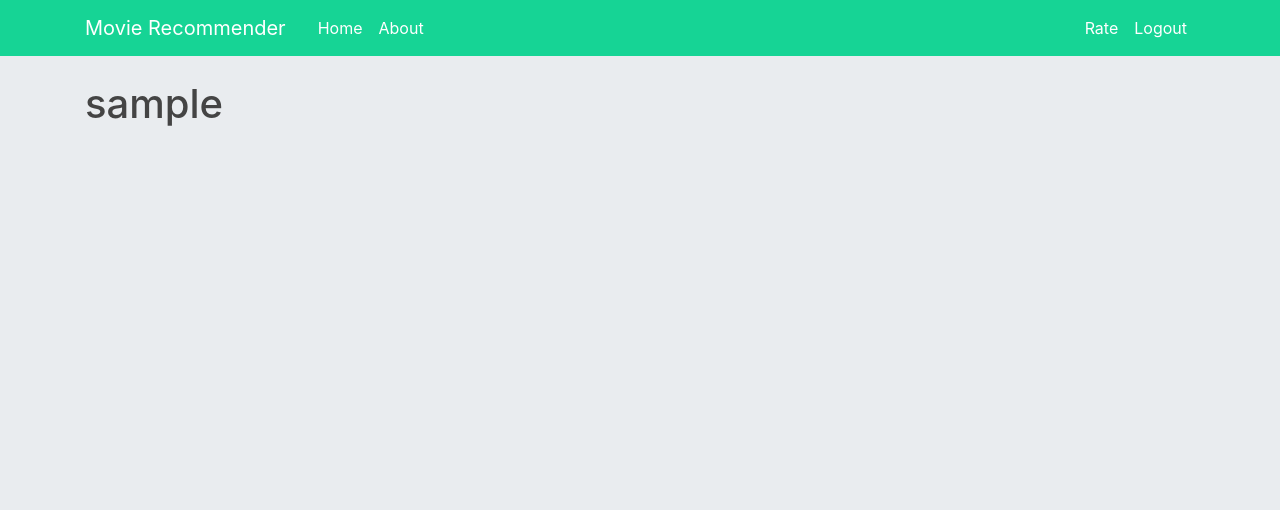
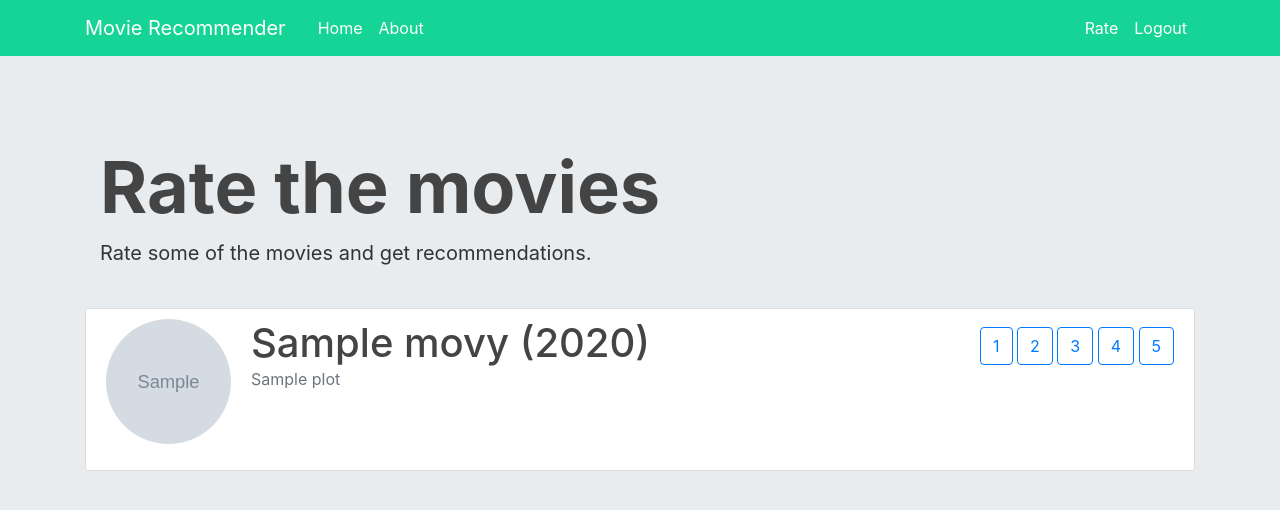
Before and after one commit to vaibhavkumar11/Movie_Recommender_System, a Flask app: page /rate in a window 1280 px wide. Shown: the top 510 px of the page. Run offline with Flask 2, Linux system fonts and the light colour scheme; the visitor is signed in with stand-in values (Sample User, id 1); grey boxes marked "Sample" are stand-in pictures; a database or web service that is not in the repository returns one stand-in record (values such as "Sample title"); some libraries are stand-ins or nearby versions.

Commit message:
Added ratings page and connected to server

```diff
--- a/movie/models.py
+++ b/movie/models.py
@@ -1,5 +1,6 @@
 from movie import db, login_manager
 from flask_login import UserMixin
+import numpy as np
 
 @login_manager.user_loader
 def load_user(user_id):
@@ -10,6 +11,7 @@ class User(db.Document, UserMixin):
     username = db.StringField(max_length=25, required=True)
     email = db.StringField(max_length=40, required=True)
     password = db.StringField(required=True)
+    ratings = db.ListField(default=list(np.zeros(206)))
 
     def __repr__(self):
         return f"User('{self.username}', '{self.email}')"
--- a/movie/routes.py
+++ b/movie/routes.py
@@ -2,14 +2,17 @@ from flask import render_template,url_for, flash, redirect, session, request
 from movie.forms import RegistrationForm, LoginForm
 from movie import app, db, bcrypt, mongo
 from movie.models import User
+from bson import ObjectId
 from flask_login import login_user, current_user, logout_user, login_required
 
 
 @app.route("/")
 @app.route('/home')
 def home():
-    movies = mongo.db.movies.find()
-    return render_template('home.html', title='Home', movies=movies[:20])
+    topRated = mongo.db.movies.aggregate([ { '$sample': { 'size': 12 } } ])
+    newReleases = mongo.db.movies.aggregate([ { '$sample': { 'size': 12 } } ])
+    comingSoon = mongo.db.movies.aggregate([ { '$sample': { 'size': 12 } } ])
+    return render_template('home.html', title='Home', topRated=topRated, newReleases=newReleases, comingSoon=comingSoon)
 
 @app.route("/about")
 def about():
@@ -20,11 +23,9 @@ def register():
     if current_user.is_authenticated:
         return redirect(url_for('home'))
     form = RegistrationForm()
-    users = mongo.db.users
     if form.validate_on_submit():
         hashed_password = bcrypt.generate_password_hash(form.password.data).decode('utf-8')
-        users.insert({'username':form.username.data, 'email':form.email.data, 'password':hashed_password})
-        session['username'] = form.username.data
+        user = User(username=form.username.data, email=form.email.data, password=hashed_password).save()
         flash(f'Account created for {form.username.data}!You will be able to login', 'success')
         return redirect(url_for('login'))
     return render_template('register.html', title="Register", form=form)
@@ -49,7 +50,17 @@ def logout():
     logout_user()
     return redirect(url_for('home'))
 
-@app.route('/rate')
+@app.route('/rate', methods=['GET', 'POST'])
 @login_required
 def rate():
-    return render_template('rate.html', title='Rate-Movies')
+    movies = mongo.db.movies.find().sort([("movieId", 1)])
+    if request.method == 'POST':
+        # user = current_user.get_id()
+        movie = request.form.get('movie_id')
+        rating = request.form.get('rating')
+        # user = User.objects(pk=current_user.get_id()).first()
+        mongo.db.users.update({ "_id": ObjectId(current_user.get_id())},
+        { "$set": { 'ratings.'+str(movie) : int(rating)}})
+
+        flash(f'Movie {movie} Rated {rating}', 'success')
+    return render_template('rate.html', title='Rate-Movies', movies=movies[:5])
--- a/movie/templates/layout.html
+++ b/movie/templates/layout.html
@@ -62,5 +62,6 @@
     <script src="https://code.jquery.com/jquery-3.2.1.slim.min.js" integrity="sha384-KJ3o2DKtIkvYIK3UENzmM7KCkRr/rE9/Qpg6aAZGJwFDMVNA/GpGFF93hXpG5KkN" crossorigin="anonymous"></script>
     <script src="https://cdnjs.cloudflare.com/ajax/libs/popper.js/1.12.9/umd/popper.min.js" integrity="sha384-ApNbgh9B+Y1QKtv3Rn7W3mgPxhU9K/ScQsAP7hUibX39j7fakFPskvXusvfa0b4Q" crossorigin="anonymous"></script>
     <script src="https://maxcdn.bootstrapcdn.com/bootstrap/4.0.0/js/bootstrap.min.js" integrity="sha384-JZR6Spejh4U02d8jOt6vLEHfe/JQGiRRSQQxSfFWpi1MquVdAyjUar5+76PVCmYl" crossorigin="anonymous"></script>
+    <script type="text/js" src="{{ url_for('static', filename='main.css') }}"></script>
 </body>
 </html>
--- a/movie/templates/rate.html
+++ b/movie/templates/rate.html
@@ -1,4 +1,32 @@
 {% extends "layout.html" %}
 {% block content %}
-    <h1>{{ current_user.username }}</h1>
+    <div class="jumbotron jumbotron-fluid pb-4 my-0">
+        <div class="container">
+            <h1 class="display-3" style="font-weight:700">Rate the movies</h1>
+            <p class="lead" style="font-weight:400">Rate some of the movies and get recommendations.</p>
+        </div>
+    </div>
+    {% for movie in movies %}
+        <div class="content-section">
+            <div class="media">
+                <img class="rounded-circle account-img" src="{{ movie.thumb }}">
+                <div class="media-body">
+                    <div>
+                        <h5 class="account-heading" style="display:inline">{{ movie.title }} ({{movie.year}})</h5>
+                        <span class="float-right mt-2" role="group" aria-label="Basic example">
+                            <form action="" method="post">
+                                <input type="hidden" value="{{ movie.mov_index }}" name="movie_id" />
+                                <input type="submit" name='rating' value='1' class="btn btn-outline-primary">
+                                <input type="submit" name='rating' value='2' class="btn btn-outline-primary">
+                                <input type="submit" name='rating' value='3' class="btn btn-outline-primary">
+                                <input type="submit" name='rating' value='4' class="btn btn-outline-primary">
+                                <input type="submit" name='rating' value='5' class="btn btn-outline-primary">
+                            </form>
+                        </span>
+                    </div>
+                    <p class="text-secondary">{{ movie.plot }}</p>
+                </div>
+            </div>
+        </div>
+    {% endfor %}
 {% endblock content %}
```
Also changed, not shown: movie/mongo.py (+4 -18 lines), movie/templates/home.html (+29 -4 lines), requirements.txt (added, +21 -0 lines), movie/static/main.js (added), 2 other files.
